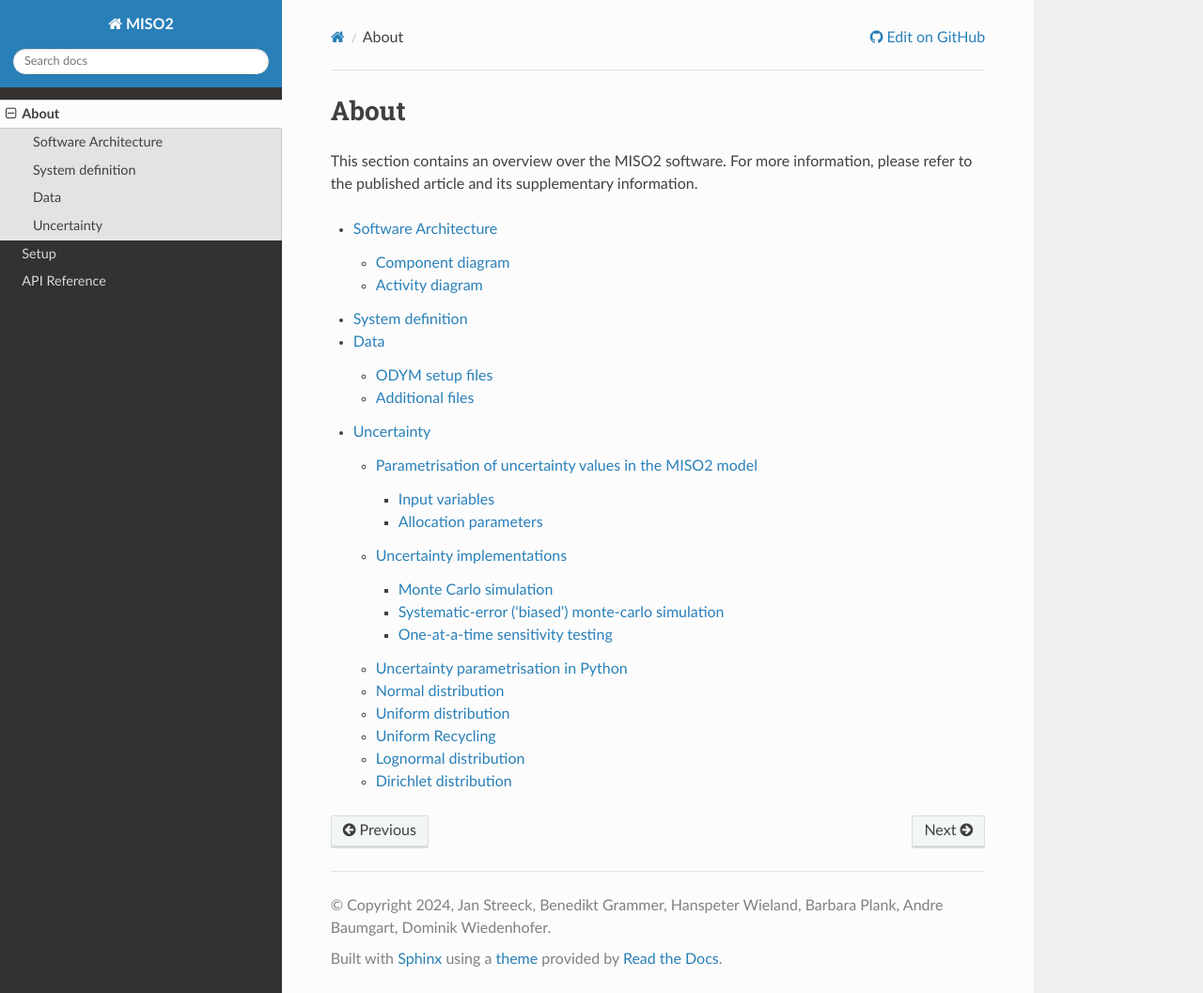
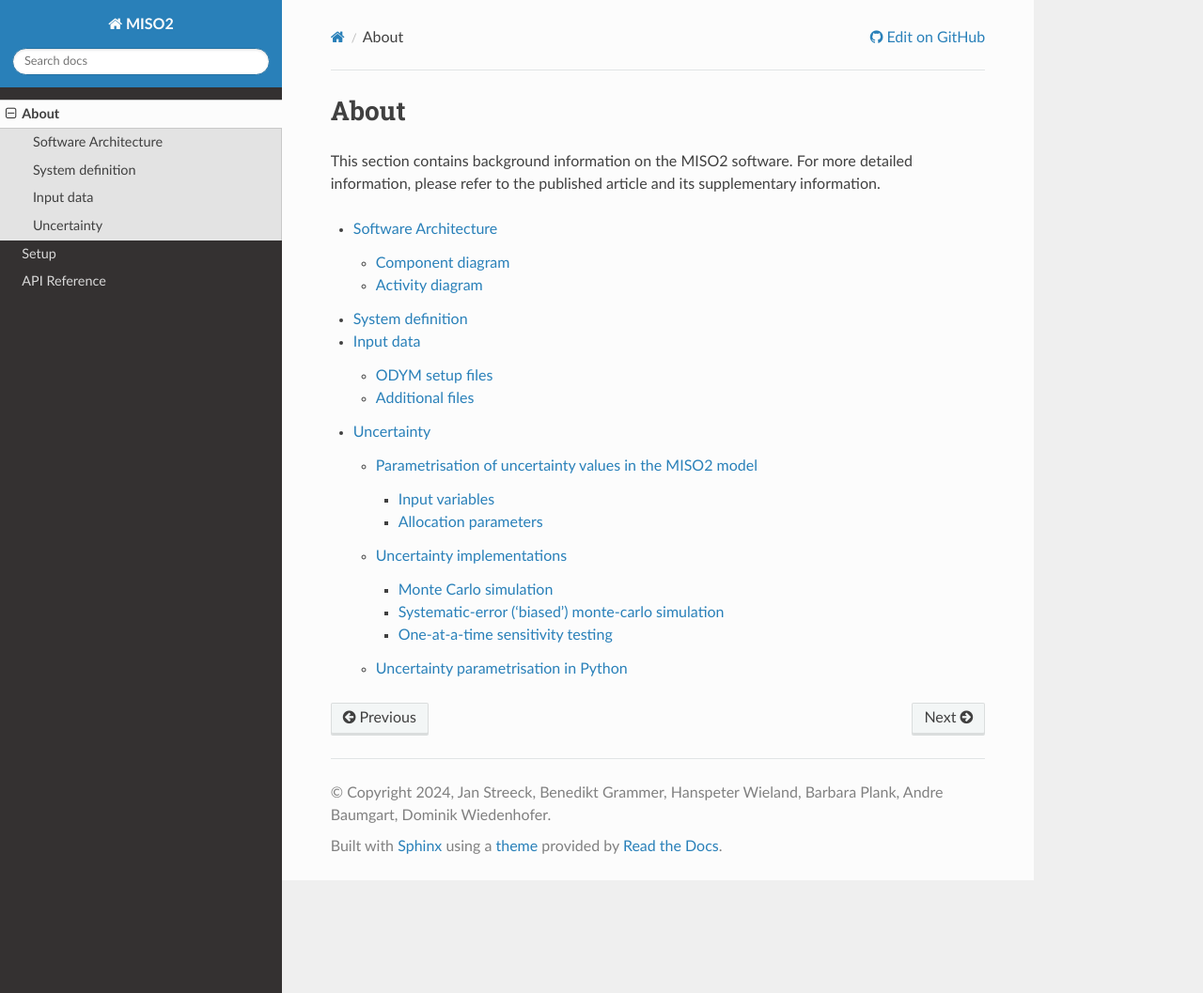
Before and after one commit to socialecologyboku/MISO2, a Sphinx documentation site: the page built from docs/source/background/about.rst, in a window 1280 px wide and 1057 px high. Shown: the whole window at 94% size. Built offline with Sphinx 7.4.7 and the Read the Docs theme 2.0.0, drawn with Linux system fonts in a browser that asks for light colours; pages that are not in the unit, such as notebooks, are missing from menus.

Commit message:
updated docs

```diff
--- a/docs/source/background/about.rst
+++ b/docs/source/background/about.rst
@@ -1,8 +1,8 @@
 About
 ==========
 
-This section contains an overview over the MISO2 software. For more information, please refer to the published article
-and its supplementary information.
+This section contains background information on the MISO2 software. For more detailed information, please refer to
+the published article and its supplementary information.
 
 .. toctree::
    software_architecture
--- a/docs/source/background/data.rst
+++ b/docs/source/background/data.rst
@@ -1,5 +1,5 @@
-Data
-====
+Input data
+===========
 
 MISO2 mostly uses the ODYM data scheme of .xls files to prepare its input data, using additional config files for
 functionality added by the MISO2 model.
```
Also changed, not shown: docs/source/index.rst (+20 -13 lines), docs/source/notebooks/MISO2_uncertainty_distributions.ipynb.
